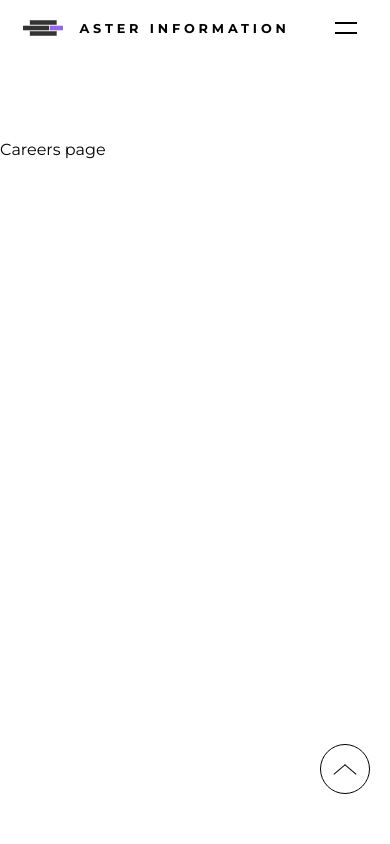
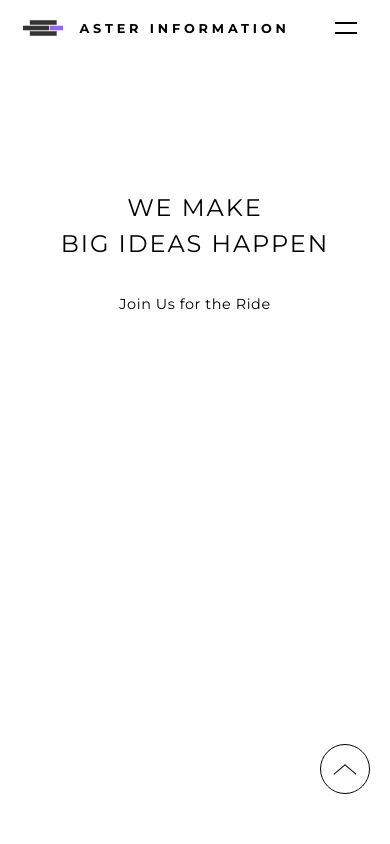
Before and after one commit to Moamal-2000/aster-information, a React (Vite) app: page /careers in a window 390 px wide. Shown: the top 844 px of the page. Built offline with nearby package versions, Linux system fonts and the light colour scheme.

Commit message:
feat: done of build CareersHeroSection with its styles and fully responsive

```diff
--- a/src/Components/Pages/Careers/Careers.jsx
+++ b/src/Components/Pages/Careers/Careers.jsx
@@ -1,6 +1,7 @@
 import { Helmet } from "react-helmet-async";
 import { WEBSITE_NAME } from "src/Data/variables";
 import s from "./Careers.module.scss";
+import CareersHeroSection from "./CareersHeroSection/CareersHeroSection";
 
 const Careers = () => {
   return (
@@ -11,7 +12,9 @@ const Careers = () => {
       </Helmet>
 
       <main className={s.careers} id="careersPage">
-        Careers page
+        <div className="container">
+          <CareersHeroSection />
+        </div>
       </main>
     </>
   );
--- /dev/null
+++ b/src/Components/Pages/Careers/CareersHeroSection/CareersHeroSection.jsx
@@ -0,0 +1,14 @@
+import s from "./CareersHeroSection.module.scss";
+
+const CareersHeroSection = () => {
+  return (
+    <section className={s.careersHeroSection}>
+      <h1>
+        <span>WE MAKE</span>
+        <span>BIG IDEAS HAPPEN</span>
+      </h1>
+      <p>Join Us for the Ride</p>
+    </section>
+  );
+};
+export default CareersHeroSection;
--- /dev/null
+++ b/src/Components/Pages/Careers/CareersHeroSection/CareersHeroSection.module.scss
@@ -0,0 +1,76 @@
+@import "src/Styles/mixins.scss";
+
+.careersHeroSection {
+  background-color: var(--website-bg);
+  margin: 0 auto;
+  text-align: center;
+  padding-top: 50px;
+  display: flex;
+  flex-direction: column;
+  align-items: center;
+}
+
+.careersHeroSection>h1 {
+  margin-bottom: 40px;
+  letter-spacing: .08em;
+  line-height: 1.5em;
+  font-weight: 400;
+  font-size: 4rem;
+}
+
+@include medium {
+  .careersHeroSection>h1 {
+    font-size: 3rem;
+  }
+}
+
+@include small {
+  .careersHeroSection>h1 {
+    font-size: 1.5rem;
+  }
+}
+
+@media (max-width: 620px) {
+  .careersHeroSection>h1 {
+    margin-bottom: 30px;
+  }
+}
+
+.careersHeroSection>h1>span {
+  display: block;
+}
+
+.careersHeroSection>p {
+  letter-spacing: .04em;
+  line-height: 1.8em;
+  font-size: 1.52rem;
+  text-wrap: balance;
+  width: 710px;
+  margin-bottom: 10px;
+}
+
+@include medium {
+  .careersHeroSection>p {
+    font-size: 1.2rem;
+  }
+}
+
+@include small {
+  .careersHeroSection>p {
+    width: 370px;
+    font-size: 1rem;
+  }
+}
+
+@media (max-width: 620px) {
+  .careersHeroSection>p {
+    width: var(--container-width);
+    font-size: .9rem;
+  }
+}
+
+@include very-small {
+  .careersHeroSection>p {
+    font-size: .8rem;
+  }
+}
```
